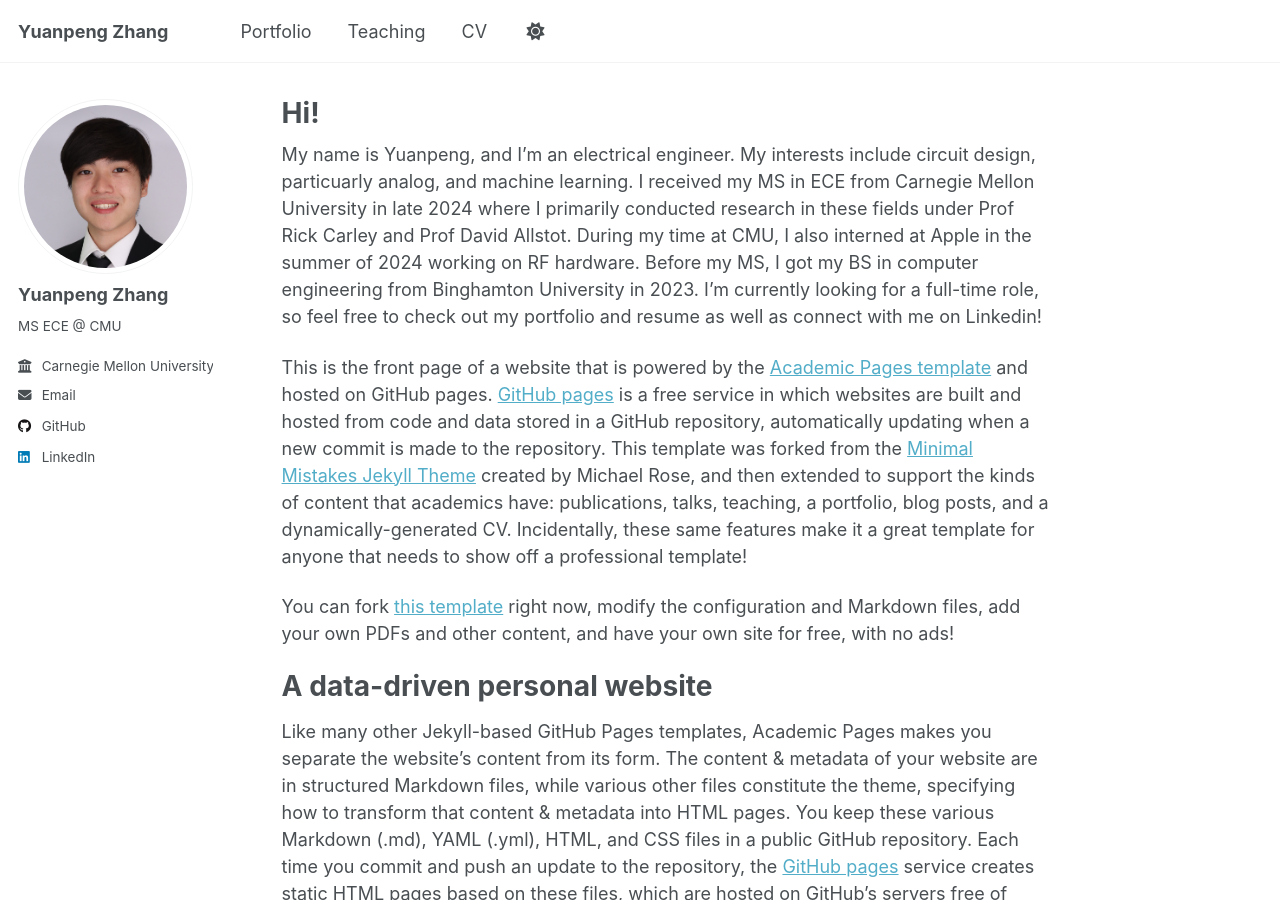
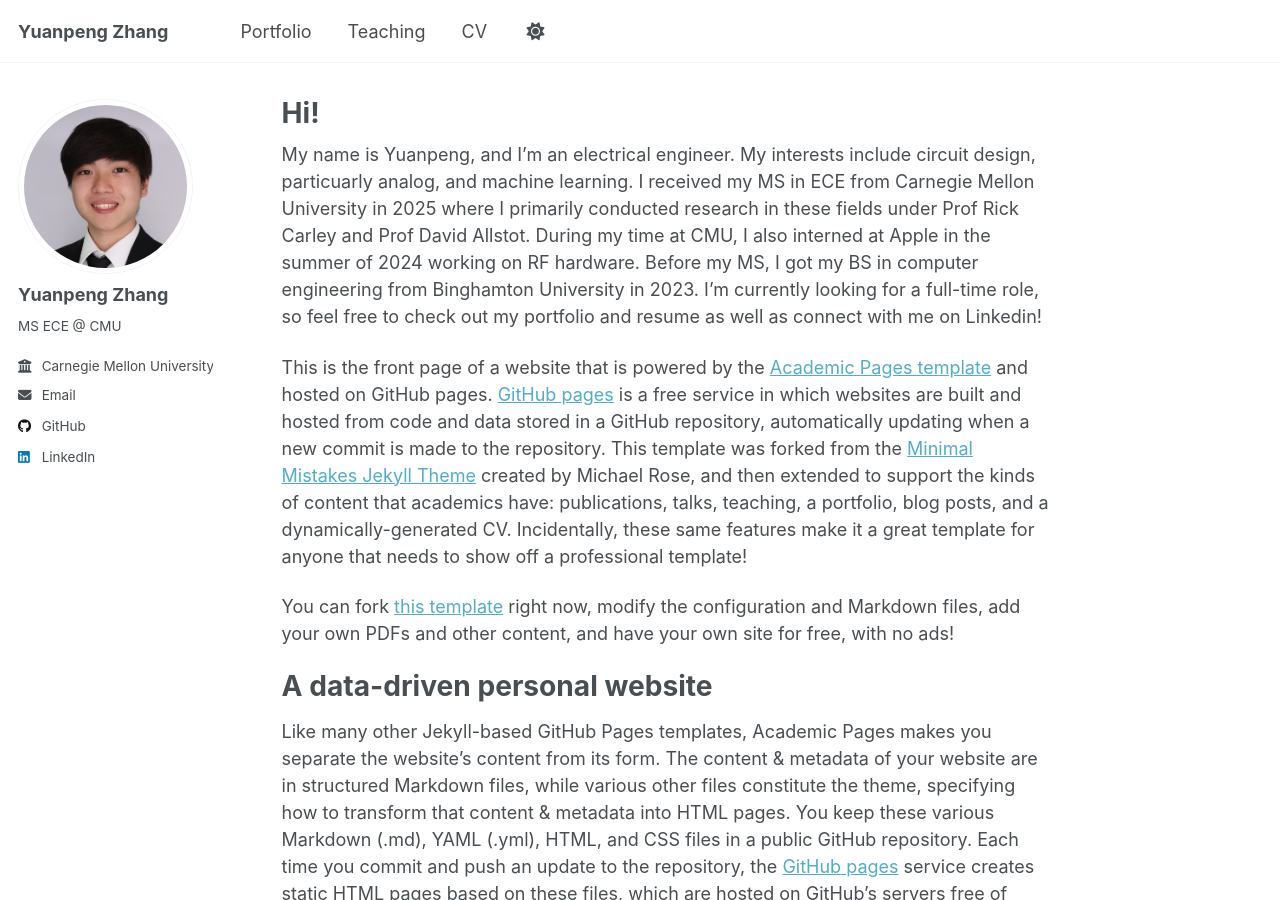
Before and after one commit to yuanpenguin/yuanpenguin.github.io, a Jekyll site: the page built from _pages/about.md, in a window 1280 px wide and 900 px high. Built offline with Jekyll 4.4.1, drawn with Linux system fonts in a browser that asks for light colours; a script that is not in the unit is left out.

Commit message:
Update about.md

```diff
--- a/_pages/about.md
+++ b/_pages/about.md
@@ -7,7 +7,7 @@ redirect_from:
   - /about.html
 ---
 
-My name is Yuanpeng, and I'm an electrical engineer. My interests include circuit design, particuarly analog, and machine learning. I received my MS in ECE from Carnegie Mellon University in late 2024 where I primarily conducted research in these fields under Prof Rick Carley and Prof David Allstot. During my time at CMU, I also interned at Apple in the summer of 2024 working on RF hardware. Before my MS, I got my BS in computer engineering from Binghamton University in 2023. I'm currently looking for a full-time role, so feel free to check out my portfolio and resume as well as connect with me on Linkedin!
+My name is Yuanpeng, and I'm an electrical engineer. My interests include circuit design, particuarly analog, and machine learning. I received my MS in ECE from Carnegie Mellon University in 2025 where I primarily conducted research in these fields under Prof Rick Carley and Prof David Allstot. During my time at CMU, I also interned at Apple in the summer of 2024 working on RF hardware. Before my MS, I got my BS in computer engineering from Binghamton University in 2023. I'm currently looking for a full-time role, so feel free to check out my portfolio and resume as well as connect with me on Linkedin!
 
 This is the front page of a website that is powered by the [Academic Pages template](https://github.com/academicpages/academicpages.github.io) and hosted on GitHub pages. [GitHub pages](https://pages.github.com) is a free service in which websites are built and hosted from code and data stored in a GitHub repository, automatically updating when a new commit is made to the repository. This template was forked from the [Minimal Mistakes Jekyll Theme](https://mmistakes.github.io/minimal-mistakes/) created by Michael Rose, and then extended to support the kinds of content that academics have: publications, talks, teaching, a portfolio, blog posts, and a dynamically-generated CV. Incidentally, these same features make it a great template for anyone that needs to show off a professional template!
 
```
